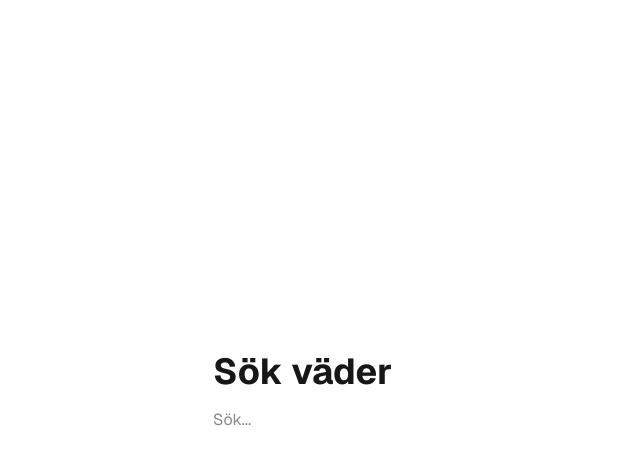
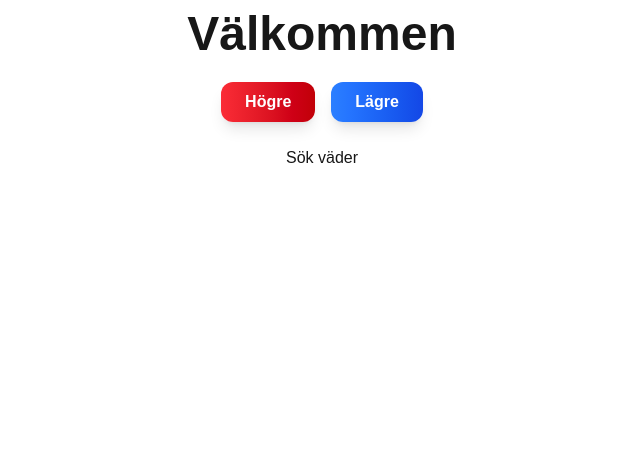
Before and after one commit to samuelcarlsson02/weatherapp, a Next.js app: page / in a window 1280 px wide. Shown: the top 464 px of the page, without its empty margins (318-958 px from the left). Built offline with nearby package versions, Linux system fonts and the light colour scheme.

Commit message:
Ny vy tillagd + textfil med länder till spelet

```diff
--- a/src/app/page.tsx
+++ b/src/app/page.tsx
@@ -3,12 +3,15 @@ import { useEffect, useState } from "react";
 import InputField from "./components/InputField";
 import Button from "./components/Button";
 import CurrentResult from "./components/CurrentResult";
+import SearchResults from "./components/SearchResults";
 import { getCitySuggestions } from "./pages/api/search/index";
 import { getCurrentWeatherFromCity } from "./pages/api/current/index";
-import type { ICurrentResult } from "@/app/interfaces/ICurrentResult";
-import SearchResults from "./components/SearchResults";
+import { ICurrentResult } from "@/app/interfaces/ICurrentResult";
+
+type Window = "landing" | "search" | "result";
 
 export default function Home() {
+  const [window, setWindow] = useState<Window>("landing");
   const [searchTerm, setSearchTerm] = useState("");
   const [searchResult, setSearchResult] = useState([]);
   const [selectedCity, setSelectedCity] = useState<ICurrentResult | null>(null);
@@ -24,30 +27,70 @@ export default function Home() {
     } else {
       setSearchResult([]);
     }
-  }, [searchTerm]);
+  }, [window, searchTerm]);
+
+  const startSearch = () => setWindow("search");
 
   const clickCityInList = async (query: string) => {
     const result = await getCurrentWeatherFromCity(query, "en");
     setSelectedCity(result);
+    setWindow("result");
   };
 
-  const resetSearch = () => {
+  const backToSearch = () => {
     setSelectedCity(null);
     setSearchTerm("");
     setSearchResult([]);
+    setWindow("search");
   };
-  if (selectedCity) {
+
+  const backToLanding = () => {
+    setSearchTerm("");
+    setSearchResult([]);
+    setSelectedCity(null);
+    setWindow("landing");
+  };
+
+  if (window === "landing") {
     return (
-      <div className="grid grid-rows-[20px_1fr_20px] items-center justify-items-center min-h-screen p-8 pb-20 gap-16 sm:p-20 font-[family-name:var(--font-geist-sans)]">
+      <div className="grid grid-rows-[20px_1fr_20px] items-center justify-items-center min-h-screen p-8 pb-20 gap-16 sm:p-20">
+        <main className="flex flex-col gap-6 items-center">
+          <h1 className="text-5xl font-bold">Välkommen</h1>
+          <div className="flex flex-row gap-4">
+            <Button
+              onClick={startSearch}
+              className="bg-gradient-to-r from-red-500 to-red-700 py-2 px-6 rounded-xl shadow-lg text-white font-semibold hover:from-red-600 hover:to-red-800 hover:scale-105 cursor-pointer"
+              label="Högre"
+            />
+            <Button
+              onClick={startSearch}
+              className="bg-gradient-to-r from-blue-500 to-blue-700 py-2 px-6 rounded-xl shadow-lg text-white font-semibold hover:from-blue-600 hover:to-blue-800 hover:scale-105 cursor-pointer"
+              label="Lägre"
+            />
+          </div>
+          <Button onClick={startSearch} className="" label="Sök väder" />
+        </main>
+      </div>
+    );
+  }
+
+  if (window === "search") {
+    return (
+      <div className="grid grid-rows-[20px_1fr_20px] items-center justify-items-center min-h-screen p-8 pb-20 gap-16 sm:p-20">
         <main className="flex flex-col gap-[32px] row-start-2 items-center sm:items-start">
           <div className="flex flex-col gap-4">
-            <h1 className="text-4xl font-bold">Väder</h1>
+            <h1 className="text-4xl font-bold">Sök väder</h1>
+            <InputField
+              placeholder="Sök..."
+              onChange={(e) => setSearchTerm(e.target.value)}
+              value={searchTerm}
+            />
+            <SearchResults cities={searchResult} clickCity={clickCityInList} />
             <Button
-              onClick={resetSearch}
-              className="text-blue-500 underline"
-              label="Tillbaka till sök"
+              onClick={backToLanding}
+              className="mt-4 text-blue-500 underline"
+              label="Tillbaka"
             />
-            <CurrentResult currentWeather={selectedCity} />
           </div>
         </main>
       </div>
@@ -55,16 +98,16 @@ export default function Home() {
   }
 
   return (
-    <div className="grid grid-rows-[20px_1fr_20px] items-center justify-items-center min-h-screen p-8 pb-20 gap-16 sm:p-20 font-[family-name:var(--font-geist-sans)]">
+    <div className="grid grid-rows-[20px_1fr_20px] items-center justify-items-center min-h-screen p-8 pb-20 gap-16 sm:p-20">
       <main className="flex flex-col gap-[32px] row-start-2 items-center sm:items-start">
         <div className="flex flex-col gap-4">
-          <h1 className="text-4xl font-bold">Sök väder</h1>
-          <InputField
-            placeholder="Sök..."
-            onChange={(e) => setSearchTerm(e.target.value)}
-            value={searchTerm}
+          <h1 className="text-4xl font-bold">Väder</h1>
+          <Button
+            onClick={backToSearch}
+            className="text-blue-500 underline"
+            label="Tillbaka till sök"
           />
-          <SearchResults cities={searchResult} clickCity={clickCityInList} />
+          <CurrentResult currentWeather={selectedCity!} />
         </div>
       </main>
     </div>
```
Also changed, not shown: src/app/Countrys/index.txt (added).
